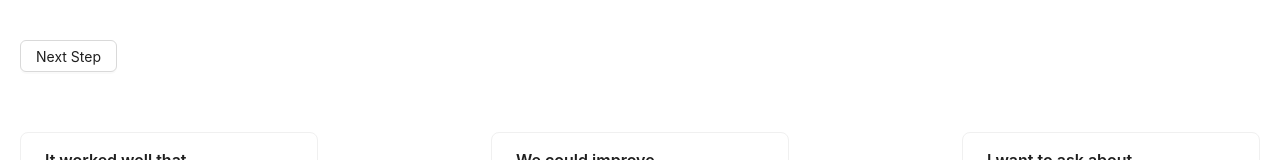
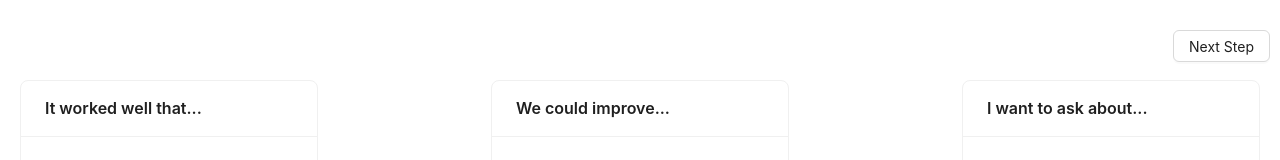
Before and after one commit to velidogan120/retro-toolss, a Next.js app: page /retro/1 in a window 1280 px wide. Shown: the top 160 px of the page. Built offline with nearby package versions, Linux system fonts and the light colour scheme; no server answers; the database is empty.

Commit message:
topcar class edited

```diff
--- a/src/app/retro/[retroId]/page.js
+++ b/src/app/retro/[retroId]/page.js
@@ -108,7 +108,7 @@ const RetroToolPage = ({ params }) => {
 
   return (
     <div className={styles.mainContainer}>
-      <div className={styles.topbar}>
+      <div className={styles.topBar}>
         {step < 4 && <Button onClick={nextStep} style={{ marginTop: '20px' }}>Next Step</Button>}
         {step === 4 && <Button onClick={exportPDF} style={{ marginTop: '20px' }}>Export as PDF</Button>}
         {step === 4 && <Button onClick={resetVotes} style={{ marginTop: '20px' }}>Reset Votes</Button>}
--- a/src/components/ActionItems.jsx
+++ b/src/components/ActionItems.jsx
@@ -5,6 +5,7 @@ import { addActionItem } from '../redux/slices/card';
 import { addActionItemToFirestore } from '@/services/firestoreService';
 import { deleteActionItemFromFirestore } from '@/services/firestoreService';
 import { deleteActionItem } from '../redux/slices/card';
+import styles from '@/styles/css/module.module.css';
 const ActionItems = ({retroId}) => {
   const [action, setAction] = useState('');
   const actionItems = useSelector(state => state.cards.actionItems);
--- a/src/components/Comment.jsx
+++ b/src/components/Comment.jsx
@@ -1,6 +1,6 @@
 import React, { useState, useEffect } from 'react';
 import { Avatar, Button, Skeleton } from 'antd';
-
+import styles from '@/styles/css/module.module.css';
 const Comment = ({ comment, isVisible, handleVote, handleDelete, step }) => {
   const [userImg, setUserImg] = useState('');
 
```
